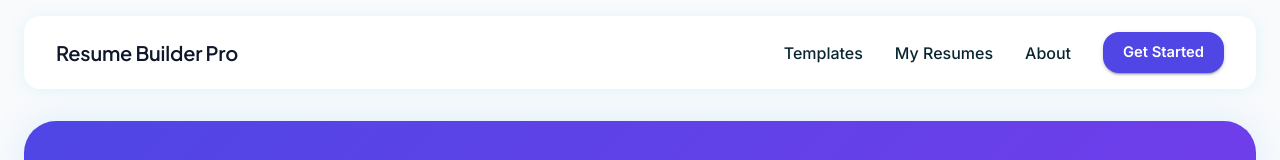
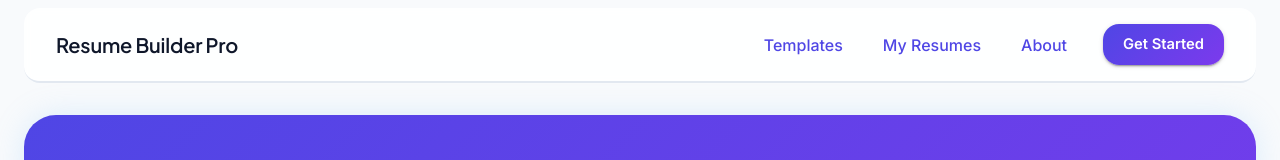
Before and after one commit to davidTeja/resume-builder-pro, a React (Vite) app: page / in a window 1280 px wide. Shown: the top 160 px of the page. Built offline with nearby package versions, Linux system fonts and the light colour scheme.

Commit message:
update: Revamp the Navbar

```diff
--- a/src/components/common/Navbar.jsx
+++ b/src/components/common/Navbar.jsx
@@ -1,20 +1,13 @@
-import {
-  Box,
-  Button,
-  Container,
-  IconButton,
-  Typography,
-  Drawer,
-} from "@mui/material";
-import MenuIcon from "@mui/icons-material/Menu";
-import { NavLink } from "react-router-dom";
-import { designTokens } from "../../styles/designTokens.js";
-import { useState } from "react";
+import { Box, Button, Container, IconButton, Typography, Drawer } from '@mui/material';
+import MenuIcon from '@mui/icons-material/Menu';
+import { NavLink } from 'react-router-dom';
+import { designTokens } from '../../styles/designTokens.js';
+import { useState } from 'react';
 
 const navItems = [
-  { label: "Templates", path: "/templates" },
-  { label: "My Resumes", path: "/my-resumes" },
-  { label: "About", path: "/about" },
+  { label: 'Templates', path: '/templates' },
+  { label: 'My Resumes', path: '/my-resumes' },
+  { label: 'About', path: '/about' },
 ];
 
 const Navbar = () => {
@@ -24,23 +17,24 @@ const Navbar = () => {
     <Container
       maxWidth={false}
       sx={{
-        position: "sticky",
+        position: 'sticky',
         top: 0,
         zIndex: 1100,
+        mt: 1,
         maxWidth: designTokens.layout.maxWidth,
-        mt: 2,
       }}
     >
       <Box
         sx={(theme) => ({
-          display: "flex",
-          alignItems: "center",
-          justifyContent: "space-between",
-          backgroundColor: theme.palette.background.paper,
+          display: 'flex',
+          alignItems: 'center',
+          justifyContent: 'space-between',
+          borderRadius: `${theme.shape.borderRadius}px`,
+          borderBottom: `2px solid ${theme.palette.divider}`,
+          backgroundColor: 'rgba(255, 255, 255, 0.87)',
+          backdropFilter: 'blur(5px)',
           px: { xs: 2, sm: 3, md: 4 },
           py: 2,
-          borderRadius: `${theme.shape.borderRadius}px`,
-          boxShadow: designTokens.shadows.navbar2,
         })}
       >
         {/* Logo - FIXED: variant changed back to a string string */}
@@ -49,10 +43,10 @@ const Navbar = () => {
           to="/"
           variant="h6" //  Pulls responsive sizes directly from theme.js automatically!
           sx={(theme) => ({
-            textDecoration: "none",
+            textDecoration: 'none',
             color: theme.palette.text.primary,
             fontWeight: theme.typography.h6.fontWeight,
-            whiteSpace: "nowrap",
+            whiteSpace: 'nowrap',
           })}
         >
           Resume Builder Pro
@@ -61,8 +55,8 @@ const Navbar = () => {
         {/* Navigation Actions Holder */}
         <Box
           sx={{
-            display: "flex",
-            alignItems: "center",
+            display: 'flex',
+            alignItems: 'center',
             gap: { xs: 1.5, sm: 2, md: 4 },
           }}
         >
@@ -74,12 +68,17 @@ const Navbar = () => {
               to={item.path}
               variant="body1"
               sx={(theme) => ({
-                textDecoration: "none",
-                color: theme.palette.text.secondary,
+                textDecoration: 'none',
+                color: theme.palette.primary.main,
                 fontWeight: 500,
-                display: { xs: "none", md: "block" },
-                "&.active": {
-                  color: theme.palette.primary.main,
+                px: 0.5,
+                display: { xs: 'none', md: 'block' },
+                '&.active': {
+                  color: theme.palette.primary.dark,
+                },
+                '&:hover': {
+                  backgroundColor: designTokens.shadows.linkHoverShadow,
+                  borderRadius: '6px',
                 },
               })}
             >
@@ -96,10 +95,12 @@ const Navbar = () => {
             sx={{
               px: { xs: 1.5, sm: 2.5 },
               py: 1,
-              whiteSpace: "nowrap",
-              "&:hover": {
-                transition: "all 0.2s ease-in-out",
-                transform: "translateY(-2px)",
+              whiteSpace: 'nowrap',
+              background: designTokens.gradients.heroV2.ctaPrimary,
+              '&:hover': {
+                transition: 'all 0.2s ease-in-out',
+                background: designTokens.gradients.heroV2.ctaPrimaryHover,
+                transform: 'translateY(-2px)',
               },
             }}
           >
@@ -112,7 +113,7 @@ const Navbar = () => {
             color="inherit"
             aria-label="menu button"
             sx={{
-              display: { md: "none", xs: "inline-flex" },
+              display: { md: 'none', xs: 'inline-flex' },
               p: 0.5,
             }}
           >
@@ -129,14 +130,14 @@ const Navbar = () => {
         slotProps={{
           paper: {
             sx: (theme) => ({
-              width: { xs: "75%", sm: 320 },
+              width: { xs: '75%', sm: 320 },
               p: 3,
               backgroundColor: theme.palette.background.paper,
             }),
           },
         }}
       >
-        <Box sx={{ display: "flex", flexDirection: "column", gap: 1, mt: 4 }}>
+        <Box sx={{ display: 'flex', flexDirection: 'column', gap: 1, mt: 4 }}>
           {navItems.map((item) => (
             <Button
               variant="text"
@@ -145,13 +146,13 @@ const Navbar = () => {
               to={item.path}
               onClick={() => setDrawerOpen(false)}
               sx={(theme) => ({
-                justifyContent: "flex-start",
-                color: theme.palette.text.secondary,
+                justifyContent: 'flex-start',
+                color: theme.palette.primary.main,
                 fontWeight: 400,
                 fontSize: theme.typography.subtitle2.fontSize,
-                "&.active": {
+                '&.active': {
                   color: theme.palette.primary.main,
-                  backgroundColor: "rgba(5, 150, 105, 0.08)", // Fallback style wrapper
+                  backgroundColor: 'rgba(5, 150, 105, 0.08)', // Fallback style wrapper
                 },
               })}
             >
```
